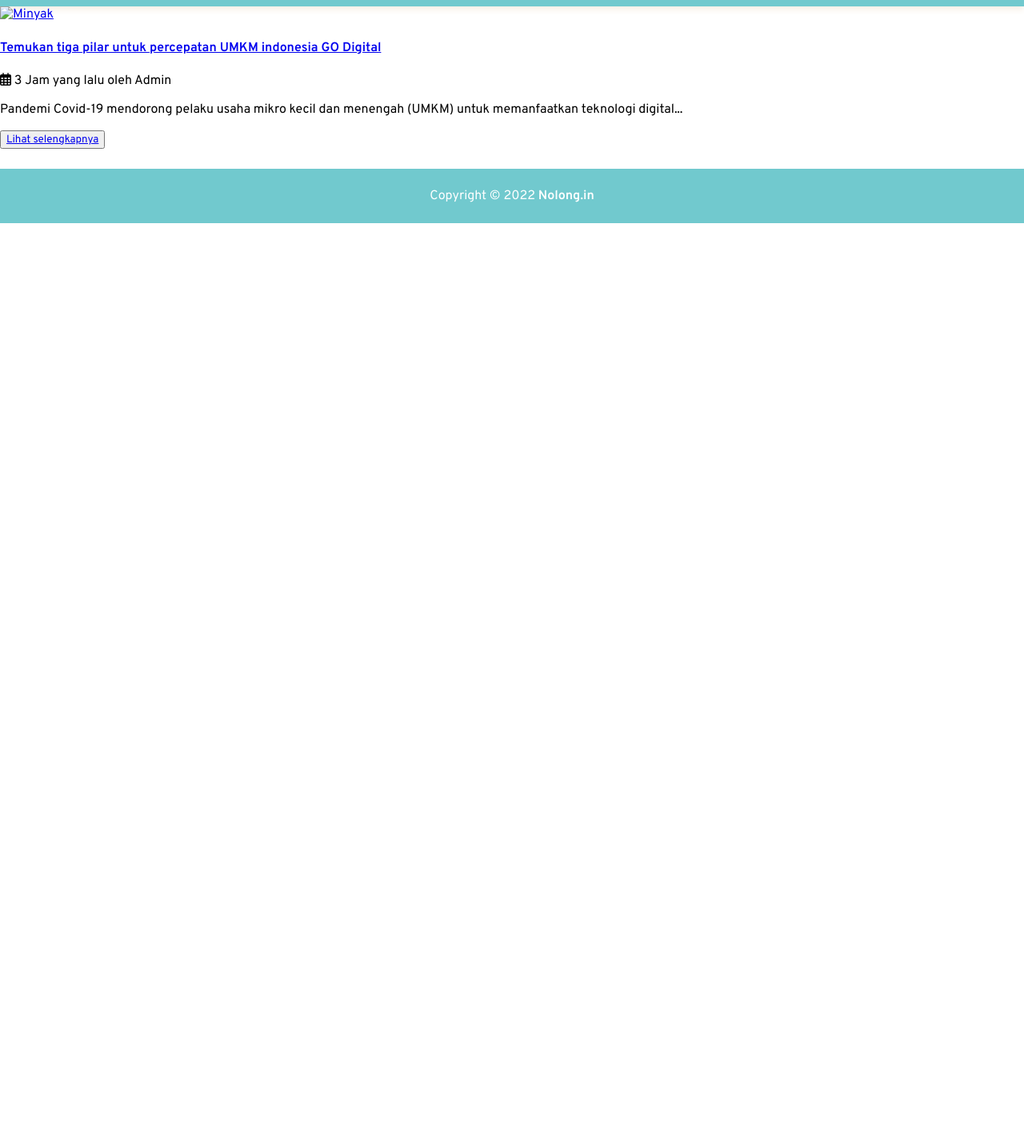
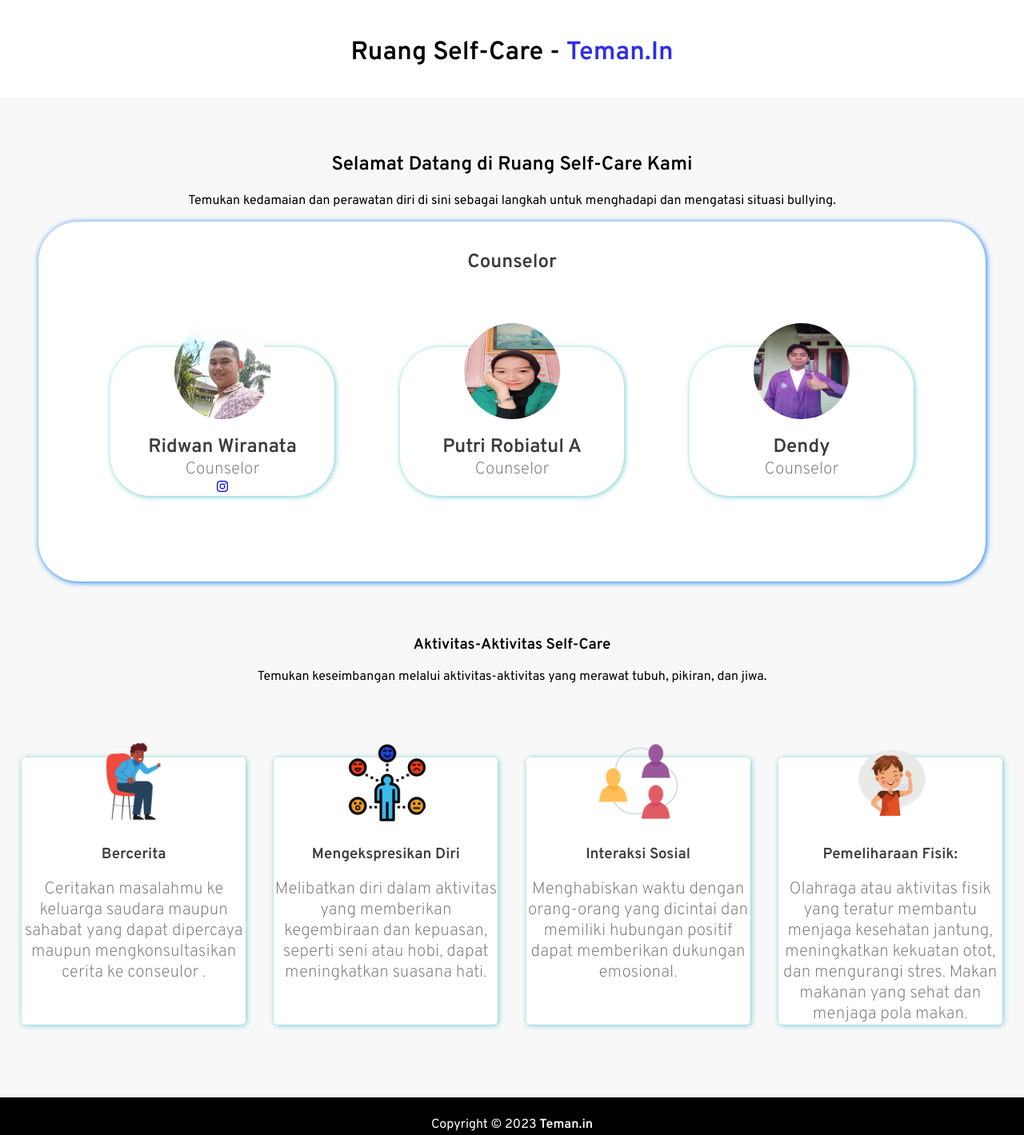
Before and after one commit to dedelaravel15/Web_Dev_IT_Fest_2023, a plain HTML site: page self-care.html in a window 1280 px wide. Shown: the part 90-1509 px from the top of the page at 80% size. Before the commit the page ends 800 px from the top, so only its background shows below. Drawn offline with Linux system fonts and the light colour scheme.

Commit message:
memodifikasi tema dan lainnya

```diff
--- /dev/null
+++ b/assets/css/self-care.css
@@ -0,0 +1,145 @@
+body {
+    font-family: 'Arial', sans-serif;
+    background-color: #f8f8f8;
+    margin: 0;
+    padding: 0;
+    text-align: center;
+}
+
+header {
+    background-color: #ffffff;
+    padding: 1em;
+
+}
+
+section {
+    padding: 3em;
+}
+
+.team-counselorr{
+    background-color: #ffffff;
+    padding: 1em;
+ box-shadow: 1px 1px 7px 0 #0076f0;
+ border-radius: 50px;
+
+}
+
+.card-group{
+    display: flex;
+    flex-wrap: wrap;
+    justify-content: space-evenly;
+    padding: 1px;
+    margin: 80px 1px;
+}
+
+.card{
+    width: 280px;
+    margin:10px;
+    padding: 0;
+    border-radius: 5px;
+    box-shadow: 1px 1px 7px 0 #71C9CE;
+    background-color: #fff;
+    transition: all 0.3s ease-in;
+    border-radius: 50px;
+}
+
+.card:hover{
+    box-shadow: 1px 1px 7px 0 grey;
+    background-color: #71C9CE;
+}
+
+.card:hover .card-body h3, .card:hover .card-body p, .card:hover .card-socmed i{
+    color: #eee;
+}
+
+.card-img img{
+    width:120px;
+    height: 120px;
+    border-radius: 50%;
+    display: block;
+    margin: -30px auto 0px auto;
+}
+
+.card-body{
+    text-align: center;
+    padding: 0;
+}
+
+.card-body h3{
+    font-size: 1.5rem;
+    font-weight: 600;
+    margin: 20px 0 0 0;
+}
+
+.team-position{
+    font-size: 1.3rem;
+    font-weight: 200;
+    margin: 0;
+    color: #7a7a7a;
+}
+
+.text-card{
+    text-align: center;
+}
+
+
+.text1{
+    text-align: center;}
+    .team-container{
+        background-color: transparent;
+        padding: 50px;
+     box-shadow: 1px 1px 7px 0 #71C9CE;
+    }
+
+    .content-group{
+        display: flex;
+        flex-wrap: wrap;
+        justify-content: space-evenly;
+        padding: 1px;
+        margin: 80px 1px;
+    }
+
+    .content{
+        width: 280px;
+        margin:10px;
+        padding: 0;
+        border-radius: 5px;
+        box-shadow: 1px 1px 7px 0 #71C9CE;
+        background-color: #fff;
+        transition: all 0.3s ease-in;
+    }
+
+    .content:hover{
+        box-shadow: 1px 1px 7px 0 grey;
+        background-color: #71C9CE;
+    }
+
+    .content:hover .card-body h3, .card:hover .card-body p, .card:hover .card-socmed i{
+        color: #eee;
+    }
+
+    .content-img img{
+        width:120px;
+        height: 120px;
+        border-radius: 50%;
+        display: block;
+        margin: -30px auto 0px auto;
+    }
+
+    .content-body{
+        text-align: center;
+        padding: 0;
+    }
+
+    .card-body h3{
+        font-size: 1.5rem;
+        font-weight: 600;
+        margin: 20px 0 0 0;
+    }
+
+    .team-position{
+        font-size: 1.3rem;
+        font-weight: 200;
+        margin: 0;
+        color: #7a7a7a;
+    }
--- a/assets/css/style.css
+++ b/assets/css/style.css
@@ -6,6 +6,7 @@
   body {
     margin: 0;
     padding: 0;
+
   }
 
   .text-blue {
@@ -50,7 +51,7 @@
     background-color: 0099ff;
     display: flex;
     justify-content: space-between;
-    background-color: #71C9CE;
+    background-color: #ffffff;
     box-shadow: 0 4px 8px #F7EFE5;
   }
 
@@ -68,7 +69,7 @@
   .nav-menu li a {
     text-decoration: none;
     font-size: 0.9rem;
-    color: #67635f;
+    color: #000000;
     font-weight: 500;
     padding: 5px 10px;
     border-bottom: 2px solid transparent;
@@ -78,7 +79,8 @@
 
   .nav-menu li a:hover {
     border-bottom: 2px solid  #F7EFE5;
-      color: #000000;
+      color: #2F59A7;
+
   }
 
   /* Hamburger menu */
@@ -95,22 +97,18 @@
     display: block;
     width: 100%;
     height: 3px;
-    background-color: #000000;
+    background-color: #58565649;
     border-radius: 5px;
   }
 
   .active-nav {
-    background-color: #ffffff22;
+    background-color: #aca9a952;
     padding: 5px 10px;
-    border-radius: 5px;
+    border-radius: 50px;
+    height: 30px;
   }
 
-  .horizontal-line {
-    border: 1px solid #71C9CE;
-    width: 5rem;
-    display: block;
-    margin: 0 auto 20px auto;
-  }
+
 
   .container {
     margin: 5rem 5vw;
@@ -121,7 +119,7 @@
   }
 
   footer {
-    background-color: #71C9CE;
+    background-color: #000000;
     padding: 0.5rem 3rem;
     color: #fff;
     text-align: center;
--- a/assets/css/tentang.css
+++ b/assets/css/tentang.css
@@ -1,3 +1,6 @@
+
+  @import url('https://fonts.googleapis.com/css2?family=Poppins:wght@600;700&family=Roboto+Flex:opsz,wght@8..144,300&display=swap');
+
 .page-title{
     text-align: center;
 }
@@ -28,6 +31,11 @@
     margin-bottom: 40px;
     text-align: left;
 }
+.text h1 {
+    font-size: 90px;
+    font-family: 'poppins';
+}
+
 
 .title{
     text-align: center;
@@ -44,12 +52,13 @@
 }
 
 .text-blue{
-    color:#0076f0;
+    color:#71C9CE;
 }
 
 .team-container{
-    background-color: #71C9CE;
+    background-color: transparent;
     padding: 50px;
+ box-shadow: 1px 1px 7px 0 #71C9CE;
 }
 
 .card-group{
@@ -122,98 +131,13 @@
 
 .card-socmed i:hover{
     color: #0076f0;
+
 }
-
-.faq{
-    width: 100%;
-}
-
-.answer p{
-    margin-top: 30px;
-    width: 100%;
-}
-
 .text1{
     text-align: center;
-}
+    font-family: 'poppins';
+    font-size: 30px;
 
-.nav{
-    background-color: #ffffff;
-}
-
-.faq-container{
-    padding: 10px 20px;
-}
-
-section{
-    width: 80%;
-    margin: 50px auto 150px auto;
-    display: flex;
-    flex-direction: column;
-    align-items: center;
-}
-
-.title-section{
-    font-size: 3rem;
-    margin: 2rem 0rem;
-}
-
-.faq{
-    max-width: 700px;
-    margin-top: 2rem;
-    padding-bottom: 1 rem;
-    border-bottom: 2px solid #3a3a3a;
-    cursor:pointer;
-}
-
-
-.faq.active .answer{
-    max-height: 300px;
-    animation: fade 0.4s ease-in-out;
-}
-
-.faq.active svg{
-    transform:rotate(180deg);
-}
-
-svg{
-    transform: transform 0.5s ease-in;
-}
-.konten {
-
-
-}
-.content-2 {
-    padding: 20px;
-    margin: 20px;
-    font-family: 'roboto flex',sans-serif;
-    font-size: 15px;
-    background-color: #ffffff;
-    width: 950px;
-    height: 250px;
-    border-radius: 50px;
-    box-shadow: 0 4px 8px rgba(0, 0, 0, 0.1);
-    display: flexbox;
-    float: right;
-    margin-right: 50px;
-}
-.content-2 h1 {
-    text-transform: capitalize;
-    font-size: 40px;
-    color: #2F59A7;
-text-shadow: 0px 4px 4px rgba(0, 0, 0, 0.25);
-font-family: 'poppins', 'sans-serif';
-font-size: 40px;
-font-style: normal;
-font-weight: 800;
-line-height: normal;
-}
- .foto {
-    width: 25em;
-    height:25em ;
-    float: left;
-    margin-left: 40px;
-background-color: #fff;
 }
 @keyframes fade {
     from{
--- a/self-care.html
+++ b/self-care.html
@@ -10,10 +10,11 @@
     <!-- import fonts -->
     <style>
         @import url('https://fonts.googleapis.com/css2?family=Overpass:ital,wght@0,100;0,200;0,400;0,500;0,600;1,100;1,200;1,400;1,500;1,600&family=Roboto:ital,wght@0,100;0,300;0,500;0,700;1,100;1,300;1,400;1,700&display=swap');
+
     </style>
 
     <link rel="stylesheet" href="assets/css/style.css">
-    <link rel="stylesheet" href="assets/css/blog.css">
+    <link rel="stylesheet" href="assets/css/self-care.css">
 
     <!-- set tab icon -->
     <link rel="icon" href="assets/images/logo.png">
@@ -44,39 +45,123 @@
             <span class="bar"></span>
         </div>
     </nav>
+    <header>
+        <h1>Ruang Self-Care - <span style="color: rgb(45, 45, 236);">Teman.In</span></h1>
+    </header>
 
-    <div class="blog">
-        <div class="card">
-            <a href="blog-pertama.html" class="img">
-                <img src="assets/images/blog.png" alt="Minyak">
-            </a>
+    <section>
+        <h2>Selamat Datang di Ruang Self-Care Kami</h2>
+        <p>Temukan kedamaian dan perawatan diri di sini sebagai langkah untuk menghadapi dan mengatasi situasi bullying.</p>
 
-            <div class="card-body">
-                <a href="blog-pertama.html" class="title">
-                    <h4>Temukan tiga pilar untuk percepatan UMKM indonesia GO Digital</h4>
-                </a>
+        <div class="team-counselorr">
+            <div class="text1">
+                <h2 class="text-dark">Counselor</h2>
+                <div class="horizontal-line"></div>
+               <!--<p class="text-dark"> Tim profesional kami akan senang hati membantu anda.
+                </p>-->
+            </div>
 
-                <div class="date">
-                    <p><i class="far fa-calendar-alt"></i> 3 Jam yang lalu oleh Admin
+            <div class="card-group">
+                <div class="card">
+                    <div class="card-img">
+                        <img src="assets/images/ridwan.jpg" width="100px" height="200px">
+                    </div>
+
+                    <div class="card-body">
+                        <h3 class="text-dark">Ridwan Wiranata</h3>
+                        <p class="team-position">Counselor</p>
+                    </div>
+
+                    <div class="card-socmed">
+                        <a href="https://www.instagram.com/">
+                            <i class="fab fa-instagram"></i>
+                        </a>
+                    </div>
                 </div>
 
-                <div class="des">
-                    <p>Pandemi Covid-19 mendorong pelaku usaha mikro kecil dan menengah (UMKM) untuk memanfaatkan
-                        teknologi digital... </p>
+                <div class="card">
+                    <div class="card-img">
+                        <img src="assets/images/putri.jpg" width="150px" height="150px">
+                    </div>
+
+                    <div class="card-body">
+                        <h3 class="text-dark">Putri Robiatul A</h3>
+                        <p class="team-position">Counselor</p>
+                    </div>
+
+
                 </div>
 
-                <div class="btn">
-                    <button><a href="blog-pertama.html">Lihat selengkapnya</a></button>
+                <div class="card">
+                    <div class="card-img">
+                        <img src="assets/images/dendy.jpg" width="150px" height="200px">
+                    </div>
+
+                    <div class="card-body">
+                        <h3 class="text-dark">Dendy</h3>
+                        <p class="team-position">Counselor</p>
+                    </div>
+
                 </div>
             </div>
+        </div>
 
 
+    </section>
+    <h3>Aktivitas-Aktivitas Self-Care</h3>
+
+        <p>Temukan keseimbangan melalui aktivitas-aktivitas yang merawat tubuh, pikiran, dan jiwa.</p>
+    <div class="content-group">
+        <div class="content">
+            <div class="content-img">
+                <img src="assets/images/cerita.png" width="100px" height="200px">
+            </div>
+
+            <div class="content-body">
+                <h3 class="text-dark">Bercerita</h3>
+                <p class="team-position">Ceritakan masalahmu ke keluarga saudara maupun sahabat yang dapat dipercaya maupun mengkonsultasikan cerita ke conseulor .</p>
+            </div>
         </div>
+
+        <div class="content">
+            <div class="content-img">
+                <img src="assets/images/ekspresi.png" width="150px" height="150px">
+            </div>
+
+            <div class="content-body">
+                <h3 class="text-dark">Mengekspresikan Diri</h3>
+                <p class="team-position">Melibatkan diri dalam aktivitas yang memberikan kegembiraan dan kepuasan, seperti seni atau hobi, dapat meningkatkan suasana hati.</p>
+            </div>
+
+        </div>
+        <div class="content">
+            <div class="content-img">
+                <img src="assets/images/interaksi sosial.png" width="150px" height="150px">
+            </div>
+
+            <div class="content-body">
+                <h3 class="text-dark">Interaksi Sosial</h3>
+                <p class="team-position"> Menghabiskan waktu dengan orang-orang yang dicintai dan memiliki hubungan positif dapat memberikan dukungan emosional.</p>
+            </div>
+
+        </div>
+        <div class="content">
+            <div class="content-img">
+                <img src="assets/images/sehat.png" width="150px" height="150px">
+            </div>
+
+            <div class="content-body">
+                <h3 class="text-dark">Pemeliharaan Fisik:</h3>
+                <p class="team-position">Olahraga atau aktivitas fisik yang teratur membantu menjaga kesehatan jantung, meningkatkan kekuatan otot, dan mengurangi stres. Makan makanan yang sehat dan menjaga pola makan.</p>
+            </div>
+
+        </div>
+
     </div>
-    </div>
+</div>
 
     <footer>
-        <p>Copyright &copy; 2022 <a href="#">Nolong.in</a></p>
+        <p>Copyright &copy; 2023 <a href="#">Teman.in</a></p>
     </footer>
 
     <script src="assets/js/script.js"></script>
```
Also changed, not shown: about-bullying.html (+1 -1 lines), about-us.html (+3 -4 lines), assets/images/TEMAN.IN.png (added), assets/images/background.jpg (added), assets/images/cerita.png (added), assets/images/ekspresi.png (added), assets/images/interaksi sosial.png (added), assets/images/sehat.png (added), assets/images/self-care.png (added), assets/images/team.png.
